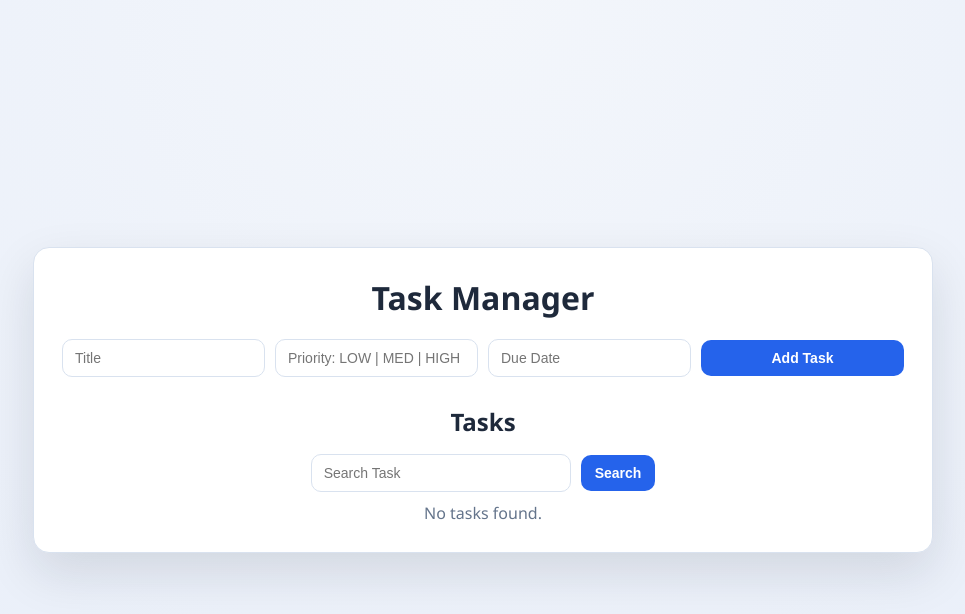
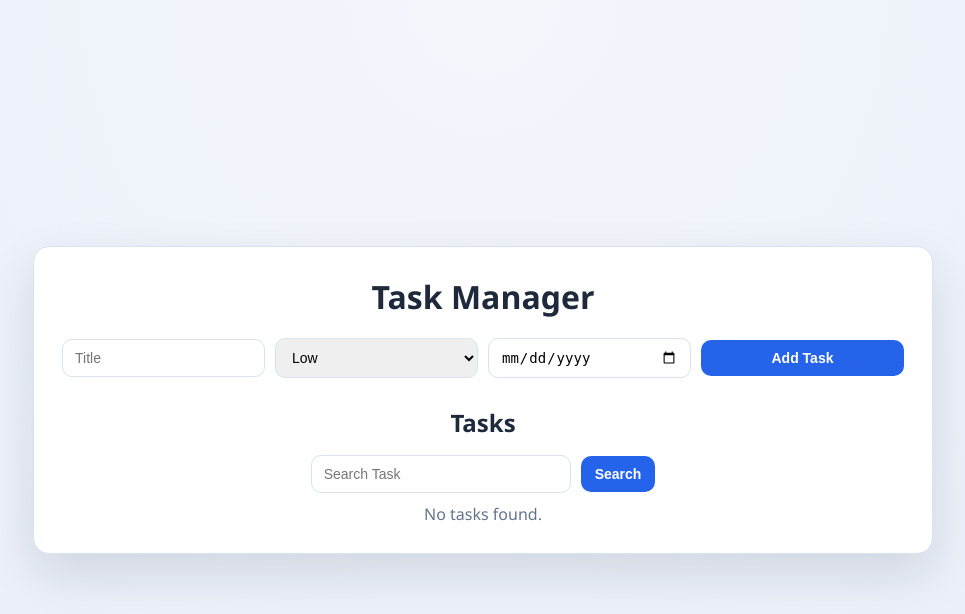
Before and after one commit to Owen271/flask-task-manager, a Flask app: page / in a window 1280 px wide. Shown: the top 614 px of the page, without its empty margins (157-1122 px from the left). Run offline with Flask 3, Linux system fonts and the light colour scheme.

Commit message:
improved priority/due

```diff
--- a/app.py
+++ b/app.py
@@ -22,7 +22,7 @@ def home():
 @app.route("/add", methods=["POST"])
 def add():
     title = request.form["title"].upper()
-    priority = request.form["priority"].upper()
+    priority = request.form["priority"]
     due = request.form["due"]
 
     manager.add_task(title, priority, due)
@@ -46,17 +46,20 @@ def delete(task_id):
 
 @app.route("/edit/<int:task_id>")
 def edit_page(task_id):
-    task = manager.tasks[task_id]
+    task = manager.tasks.get(task_id)
     output = render_template("edit.html", task=task)
+    if not task:
+        return redirect("/")
 
     return output
 
 @app.route("/edit/<int:task_id>", methods=["POST"])
 def edit(task_id):
     title = request.form["title"].upper()
-    priority = request.form["priority"].upper()
+    priority = request.form["priority"]
     due = request.form["due"]
     manager.edit_task(task_id, title, priority, due)
+    manager.savecsv()
 
     return redirect("/")
 
--- a/static/style.css
+++ b/static/style.css
@@ -79,7 +79,8 @@ h2 {
     margin: 0 auto;
 }
 
-input {
+input,
+select {
     padding: 10px 12px;
     border: 1px solid var(--border);
     border-radius: 10px;
@@ -87,7 +88,8 @@ input {
     font-size: 14px;
 }
 
-input:focus {
+input:focus,
+select:focus {
     border-color: var(--primary);
     box-shadow: 0 0 0 3px rgba(37, 99, 235, 0.15);
 }
--- a/templates/index.html
+++ b/templates/index.html
@@ -10,8 +10,12 @@
 
         <form class="task-form" action="/add" method="post">
             <input name="title" placeholder="Title" required>
-            <input name="priority" placeholder="Priority: LOW | MED | HIGH" required>
-            <input name="due" placeholder="Due Date" required>
+            <select name="priority">
+                <option value="Low">Low</option>
+                <option value="Med">Med</option>
+                <option value="High">High</option>
+            </select>
+            <input type="date" name="due" required>
             <button type="submit">Add Task</button>
         </form>
 
```
Also changed, not shown: templates/edit.html (+6 -2 lines).
